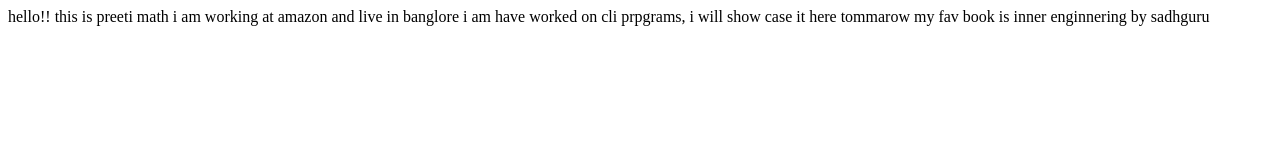
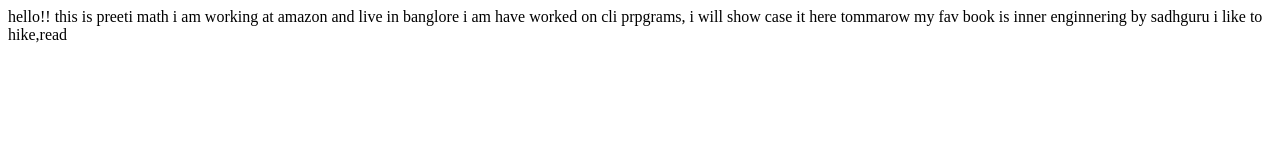
Before and after one commit to preetimath/preetimath.com, a plain HTML site: page index.html in a window 1280 px wide. Drawn offline with Linux system fonts and the light colour scheme.

Commit message:
update: interests

```diff
--- a/index.html
+++ b/index.html
@@ -16,5 +16,8 @@
 
 
     my fav book is inner enginnering by sadhguru
+
+    i like to hike,read
+
 </body>
 </html>
```
